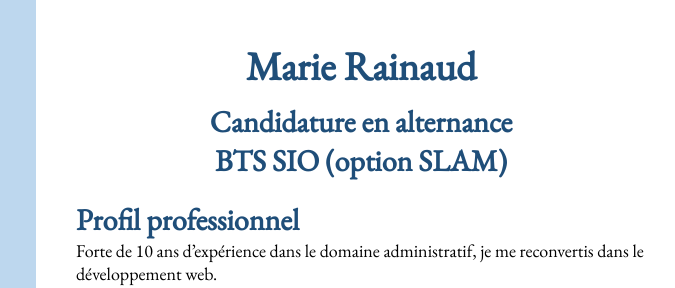
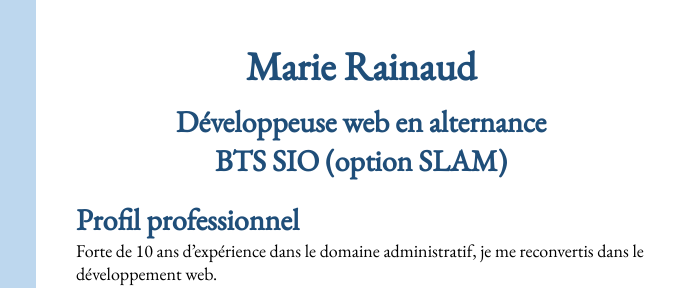
Before and after one commit to MarieRainaud/page-personnelle, a plain HTML site: page index.html in a window 1280 px wide. Shown: the top 288 px of the page, 454-1129 px from the left. Drawn offline with nearby package versions, Linux system fonts and the light colour scheme.

Commit message:
Version 3
Mise à jour du titre du CV

```diff
--- a/index.html
+++ b/index.html
@@ -19,7 +19,7 @@
     <!-- Colonne 2 -->
     <section class="presentation">
       <h1>Marie Rainaud</h1>
-      <h2>Candidature en alternance<br>BTS SIO (option SLAM)</h2>
+      <h2>Développeuse web en alternance<br>BTS SIO (option SLAM)</h2>
       <h3>Profil professionnel</h3>
       <p>Forte de 10 ans d’expérience dans le domaine administratif, je me reconvertis dans le développement web.</p>
       <p>Je me forme actuellement aux bases de la programmation et je cherche à intégrer un BTS SIO en alternance en
```
Also changed, not shown: 1 other file.
